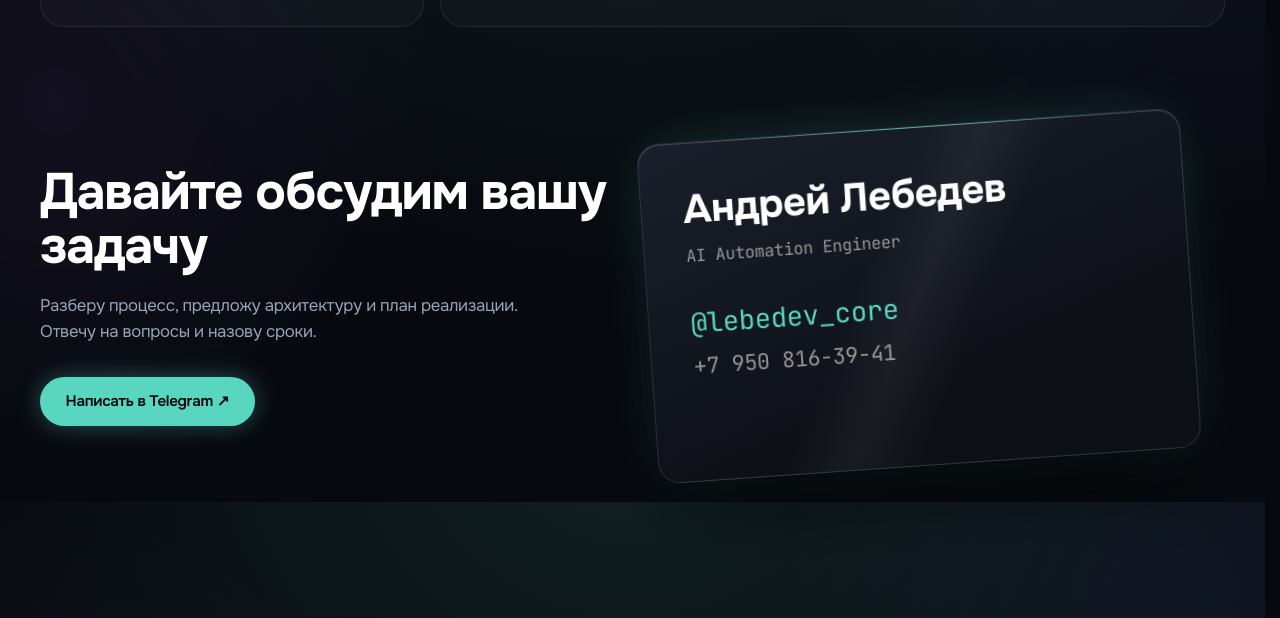
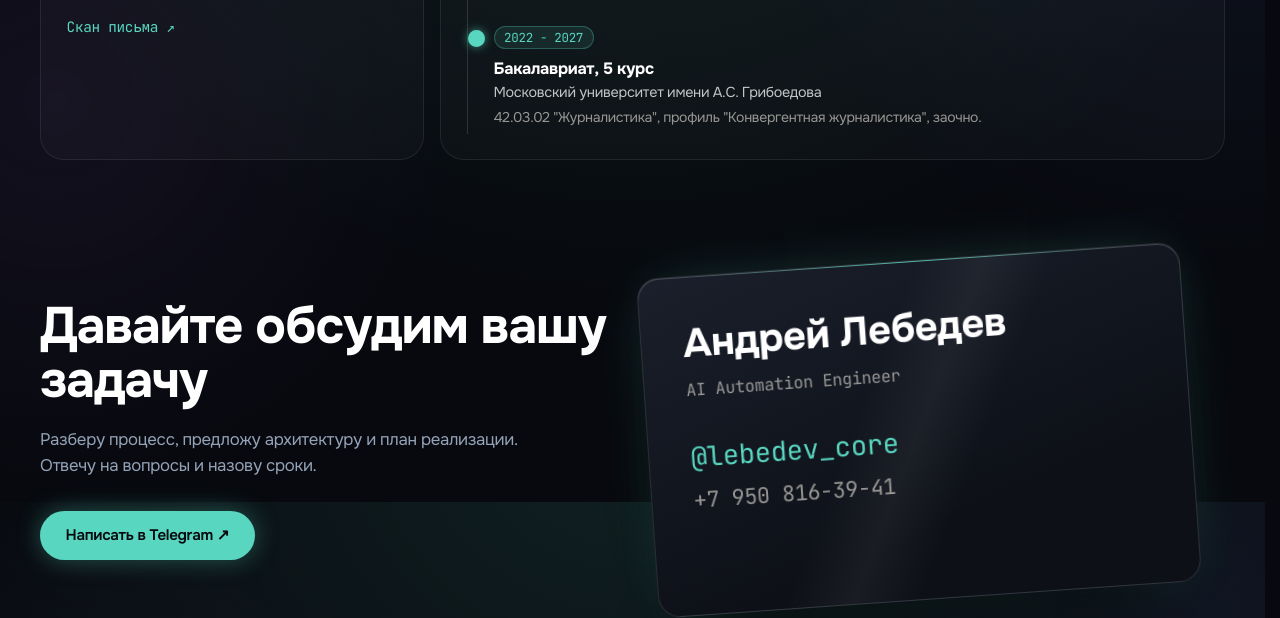
Before and after one commit to lebedev-git/lebedev, a FastAPI app: page / in a window 1280 px wide. Shown: the part 3498-4116 px from the top of the page. Run offline with FastAPI, Linux system fonts and the light colour scheme; data comes from the database, SQL or seed files in the repository; parts of the project's set-up code (start-up, migrations or seed data) failed here and were passed over.

Commit message:
feat: обложка ПРЕДЕЛ со слайда Демо-дня, таймлайн опыта, фото вручения письма
Со страницы ПРЕДЕЛ убраны схема расчёта и блок роли.

Co-Authored-By: Claude Opus 5.5 <noreply@anthropic.com>

```diff
--- a/app/static/css/site.css
+++ b/app/static/css/site.css
@@ -1278,3 +1278,13 @@ body::after {
 .predel-grid { margin-bottom: 2rem; }
 .predel-back a { color: rgb(var(--signal)); font-family: var(--font-mono); text-decoration: none; }
 .predel-fig-light { max-width: 60rem; margin-inline: auto; }
+.skill-card-full { grid-column: 1 / -1; }
+.tl { list-style: none; margin: 1.4rem 0 0; padding: 0 0 0 1.6rem; position: relative; display: grid; gap: 1.3rem; }
+.tl::before { content: ""; position: absolute; left: 0.35rem; top: 0.4rem; bottom: 0.4rem; width: 2px; background: linear-gradient(rgb(var(--signal)), rgb(var(--signal) / 0.1)); }
+.tl-item { position: relative; }
+.tl-item::before { content: ""; position: absolute; left: -1.6rem; top: 0.25rem; width: 0.8rem; height: 0.8rem; border-radius: 50%; background: #0B0F14; border: 2px solid rgb(var(--signal)); box-shadow: 0 0 10px rgb(var(--signal) / 0.6); }
+.tl-item.tl-edu::before { background: rgb(var(--signal)); }
+.tl-when { display: inline-block; font-family: var(--font-mono); font-size: 0.78rem; color: rgb(var(--signal)); background: rgb(var(--signal) / 0.1); border: 1px solid rgb(var(--signal) / 0.3); border-radius: 999px; padding: 0.1rem 0.6rem; }
+.tl-role { margin: 0.45rem 0 0.1rem; font-size: 1.02rem; font-weight: 700; color: #FFFFFF; }
+.tl-org { display: block; font-size: 0.9rem; color: #FFFFFF; opacity: 0.75; }
+.tl-text { margin: 0.25rem 0 0 !important; font-size: 0.88rem !important; }
--- a/app/templates/index.html
+++ b/app/templates/index.html
@@ -235,16 +235,37 @@
         <span class="skill-no">2026</span>
         <h3>Благодарность ИТ-парка</h3>
         <p>Благодарственное письмо бизнес-инкубатора ИТ-парка за экспертное участие в стратегической сессии и работу с командой.</p>
-        <div class="ach-imgs"><a href="/static/docs/it-park-blagodarnost-2026.pdf" target="_blank" rel="noopener"><img src="/static/docs/it-park-blagodarnost-2026.jpg" alt="Благодарственное письмо ИТ-парка" loading="lazy" /></a></div>
+        <div class="ach-imgs"><a href="/static/docs/it-park-blagodarnost-2026.pdf" target="_blank" rel="noopener"><img src="/static/docs/it-park-photo.jpg" alt="Вручение благодарственного письма в ИТ-парке" loading="lazy" /></a></div>
+        <p class="ach-docs"><a href="/static/docs/it-park-blagodarnost-2026.pdf" target="_blank" rel="noopener">Скан письма ↗</a></p>
       </article>
       <article class="skill-card skill-card-wide rise">
         <span class="skill-no">Опыт и образование</span>
-        <ul class="ach-timeline">
-          <li><span class="t-when">2026 - сейчас</span><span class="t-what"><b>Разработчик</b>, ООО "НейроКонтур", резидент ИТ-парка. Программно-аппаратный комплекс МАЯК: платформа, аналитика, ИИ-модуль.</span></li>
-          <li><span class="t-when">2025 - сейчас</span><span class="t-what"><b>Разработчик цифровых продуктов, советник председателя</b>, Российское Содружество Колледжей. Тренажёр МАЯК, автоматизация на n8n, Telegram-боты, LLM, со-тренер по работе с ИИ.</span></li>
-          <li><span class="t-when">2023 - 2025</span><span class="t-what"><b>Ведущий специалист Дирекции вузов и СПО</b>, Движение Первых. Цифровая платформа команда-первых.рф: ТЗ, приёмка, геймификация, внедрение ИИ в работу команды.</span></li>
-          <li><span class="t-when">2022 - 2027</span><span class="t-what"><b>Бакалавриат</b>, Московский университет имени А.С. Грибоедова: 42.03.02 "Журналистика", профиль "Конвергентная журналистика", 5 курс, заочно.</span></li>
-        </ul>
+        <ol class="tl">
+          <li class="tl-item">
+            <span class="tl-when">2026 - сейчас</span>
+            <h4 class="tl-role">Разработчик</h4>
+            <span class="tl-org">ООО "НейроКонтур", резидент ИТ-парка</span>
+            <p class="tl-text">Программно-аппаратный комплекс МАЯК: платформа, аналитика, ИИ-модуль.</p>
+          </li>
+          <li class="tl-item">
+            <span class="tl-when">2025 - сейчас</span>
+            <h4 class="tl-role">Разработчик цифровых продуктов, советник председателя</h4>
+            <span class="tl-org">Российское Содружество Колледжей</span>
+            <p class="tl-text">Тренажёр МАЯК, автоматизация на n8n, Telegram-боты, LLM, со-тренер по работе с ИИ.</p>
+          </li>
+          <li class="tl-item">
+            <span class="tl-when">2023 - 2025</span>
+            <h4 class="tl-role">Ведущий специалист Дирекции вузов и СПО</h4>
+            <span class="tl-org">Движение Первых</span>
+            <p class="tl-text">Цифровая платформа команда-первых.рф: ТЗ, приёмка, геймификация, внедрение ИИ в работу команды.</p>
+          </li>
+          <li class="tl-item tl-edu">
+            <span class="tl-when">2022 - 2027</span>
+            <h4 class="tl-role">Бакалавриат, 5 курс</h4>
+            <span class="tl-org">Московский университет имени А.С. Грибоедова</span>
+            <p class="tl-text">42.03.02 "Журналистика", профиль "Конвергентная журналистика", заочно.</p>
+          </li>
+        </ol>
       </article>
     </div>
   </section>
```
Also changed, not shown: app/templates/predel.html (+1 -11 lines), app/static/uploads/cover-predel.jpg, 3 other files.
